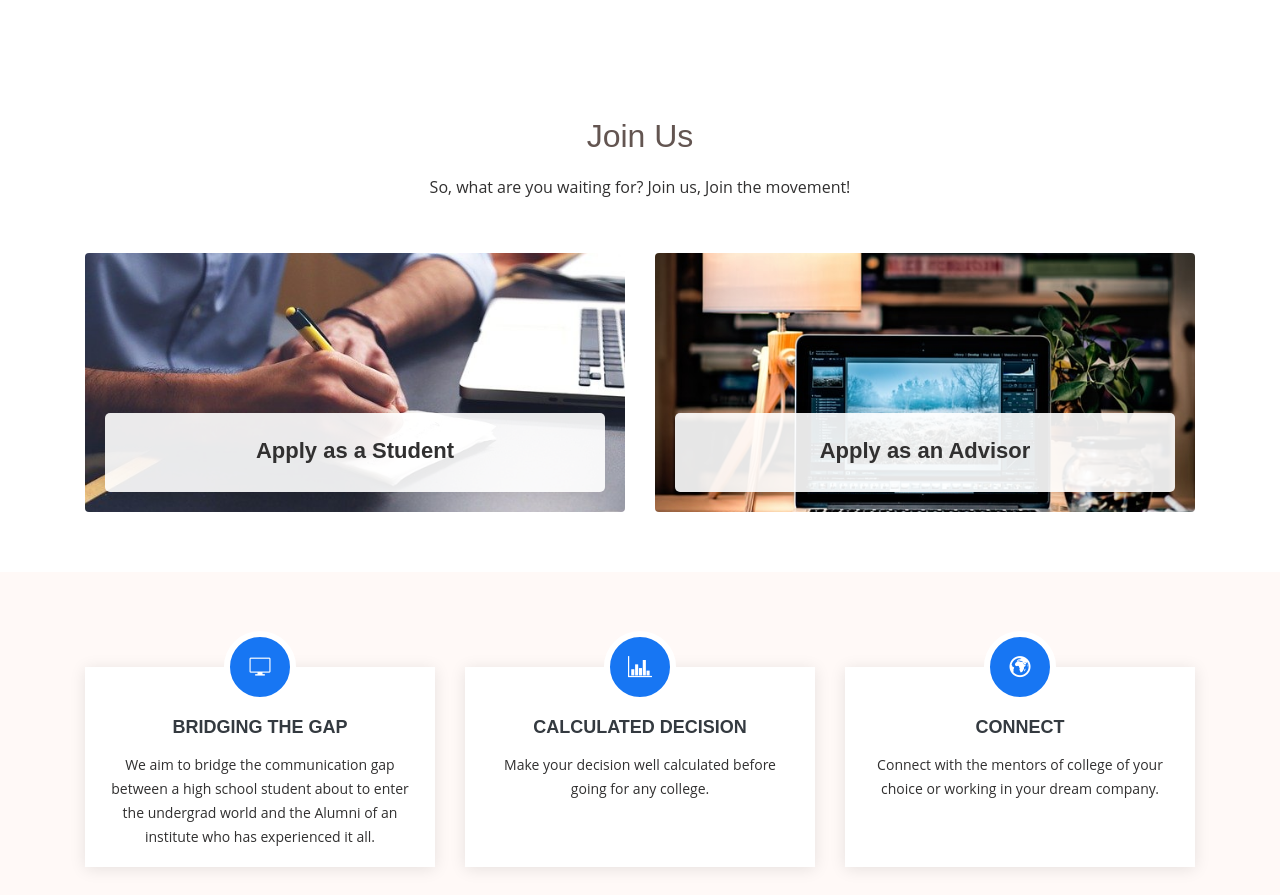
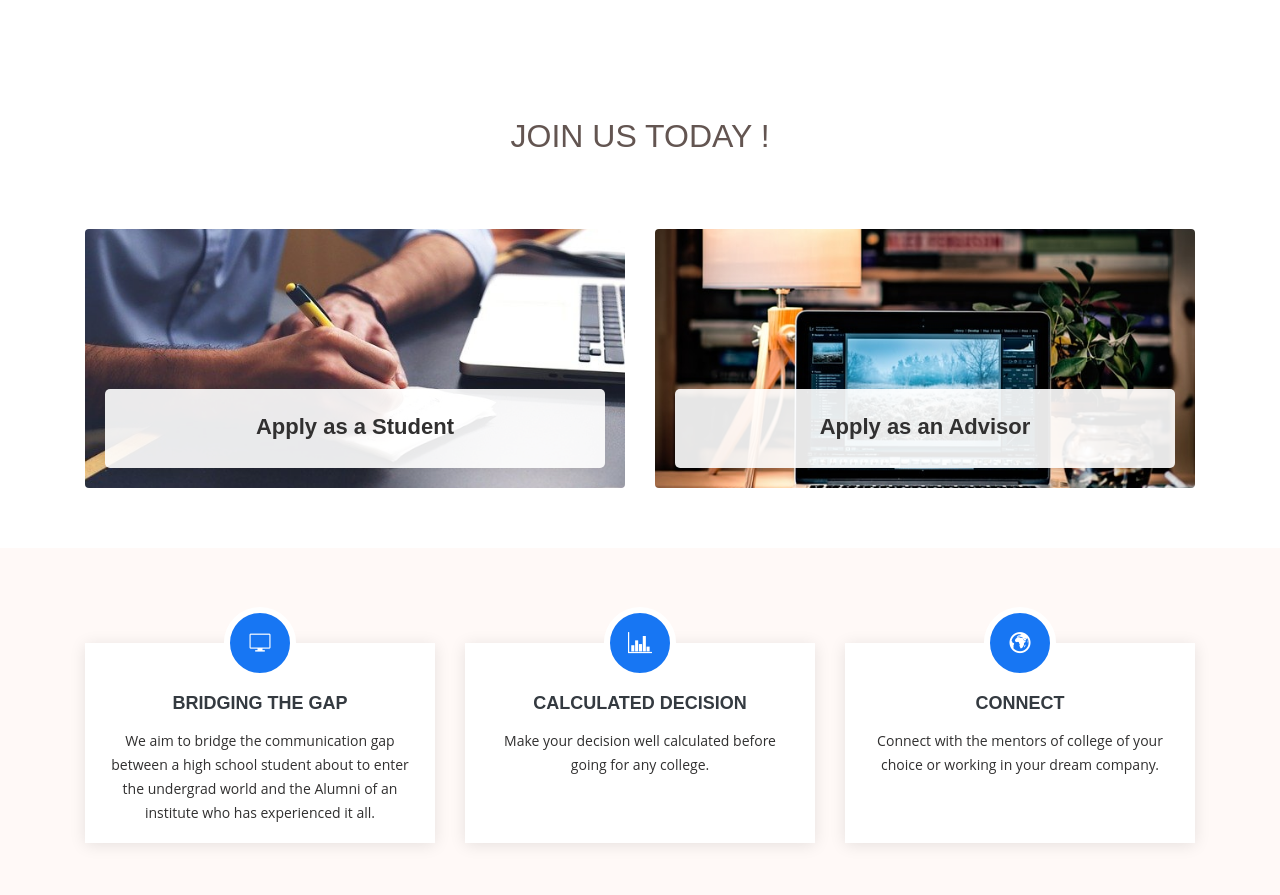
Before and after one commit to salconn/salconn.github.io, a plain HTML site: page index.html in a window 1280 px wide. Shown: the part 1255-2150 px from the top of the page. Drawn offline with Linux system fonts and the light colour scheme.

```diff
--- a/index.html
+++ b/index.html
@@ -187,10 +187,7 @@
        <section id="connect" class="values">
         <div class="container">
           <div class="section-title" data-aos="fade-up">
-            <h2>Join Us</h2>
-            <p data-aos="fade-up">
-              So, what are you waiting for? Join us, Join the movement!
-            </p>
+            <h2>JOIN US TODAY !</h2>
           </div>
           <div class="row">
             <div class="col-md-6 d-flex align-items-stretch mt-4" data-aos="fade-up" data-aos-delay="200">
@@ -469,7 +466,7 @@
               <div class="member">
                 <div class="member-img">
                   <img
-                    src="assets/img/team/team-3.jfif"
+                    src="assets/img/team/team-3.jpg"
                     class="img-fluid"
                     alt=""
                   />
```
Also changed, not shown: assets/img/team/team-1.jpg, assets/img/team/team-2.jpg, assets/img/team/team-3.jfif (deleted), assets/img/team/team-3.jpg (added), assets/img/team/team-4.jpg, assets/img/team/team-5.jpg, assets/img/team/team-6.jpg.
